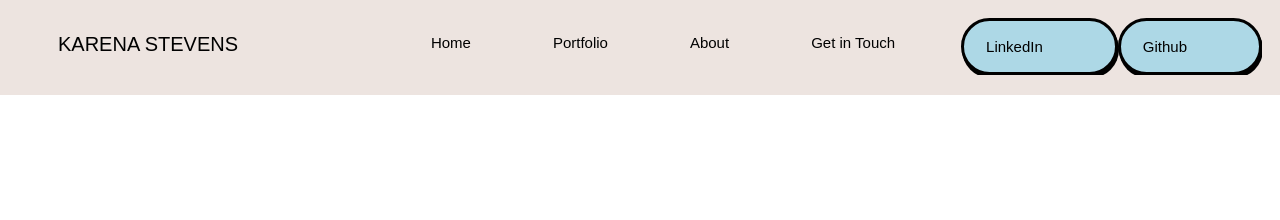
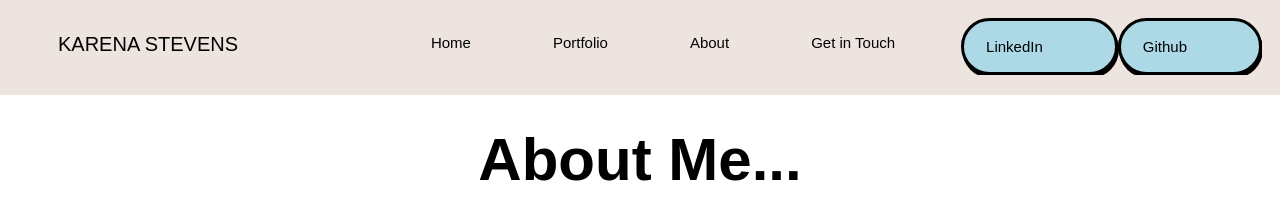
Before and after one commit to karenastevens/personal-portfolio, a plain HTML site: page about.html in a window 1280 px wide. Drawn offline with Linux system fonts and the light colour scheme.

Commit message:
Customized page headers

```diff
--- a/about.html
+++ b/about.html
@@ -21,5 +21,8 @@
                 </ul>
             </nav>
         </header>
+        <main>
+            <h1 class="page-headers">About Me...</h1>
+        </main>
     </body>
 </html>
--- a/stylesheet.css
+++ b/stylesheet.css
@@ -97,3 +97,9 @@ li {
     width: 600px;
     height: 600px;
 }
+
+.page-headers {
+    text-align: center;
+    font-size: 60px;
+    font-family: 'Nunito', sans-serif;
+}
```
Also changed, not shown: contact.html (+3 -0 lines), portfolio.html (+3 -0 lines).
